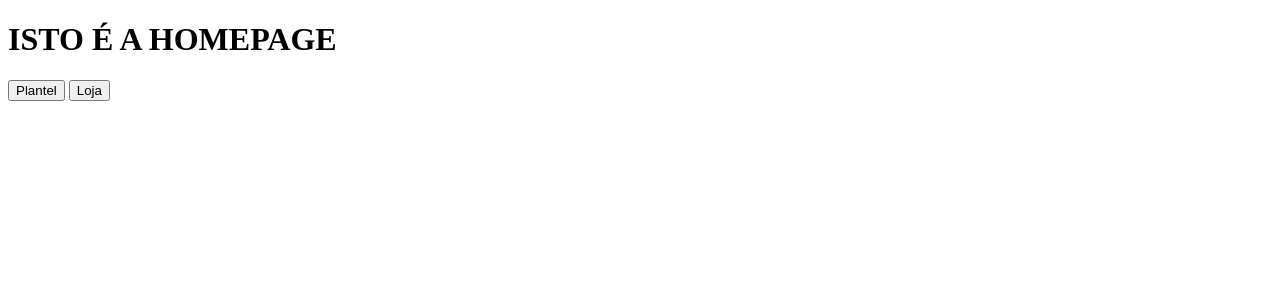
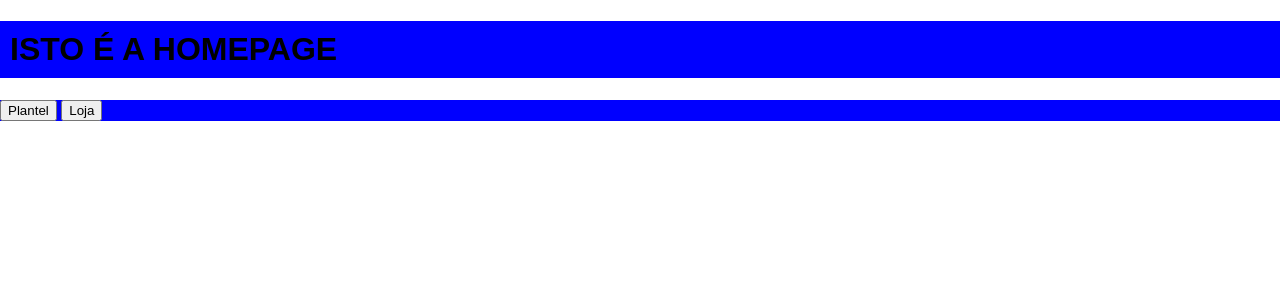
Before and after one commit to tiagomonteiroo/SiteDesportivo, a Django app: page / in a window 1280 px wide. Shown: the top 300 px of the page. Run offline with Django 5.2, Linux system fonts and the light colour scheme.

Commit message:
Inicio da estretura da Homepage

```diff
--- /dev/null
+++ b/siteclube/clubehome/static/estretura.css
@@ -0,0 +1,15 @@
+body{
+font-family: Arial, sans-serif;
+margin: 0px;
+padding: 0px;
+}
+
+header{
+background-color: blue;
+padding: 10 px;
+}
+
+h1 {
+    background-color: blue;
+    padding: 10px;
+}
--- a/siteclube/clubehome/templates/clubehome/homepage.html
+++ b/siteclube/clubehome/templates/clubehome/homepage.html
@@ -3,10 +3,26 @@
 <head>
     <meta charset="UTF-8">
     <title>HOME | Site Oficial do Glu Glu Futebol Clube </title>
+    <link rel="stylesheet" href="static/estretura.css">
 </head>
 <body>
     <h1>ISTO É A HOMEPAGE</h1>
-    <a href="{% url 'plantel' %}"><button>Plantel</button></a>
-    <a href="{% url 'loja' %}"><button>Loja</button></a>
+    <header>
+        <div class="header-logo">
+            <div class="logo">
+
+            </div>
+
+            <nav>
+            <a href="{% url 'plantel' %}"><button>Plantel</button></a>
+            <a href="{% url 'loja' %}"><button>Loja</button></a>
+            </nav>
+
+        </div>
+    </header>
+    <main>
+
+    </main>
+
 </body>
 </html>
--- a/siteclube/siteclube/settings.py
+++ b/siteclube/siteclube/settings.py
@@ -116,6 +116,9 @@ USE_TZ = True
 # https://docs.djangoproject.com/en/5.0/howto/static-files/
 
 STATIC_URL = 'static/'
+STATICFILES_DIRS = [
+    os.path.join(BASE_DIR, 'clubehome/static'),
+]
 
 # Default primary key field type
 # https://docs.djangoproject.com/en/5.0/ref/settings/#default-auto-field
```
